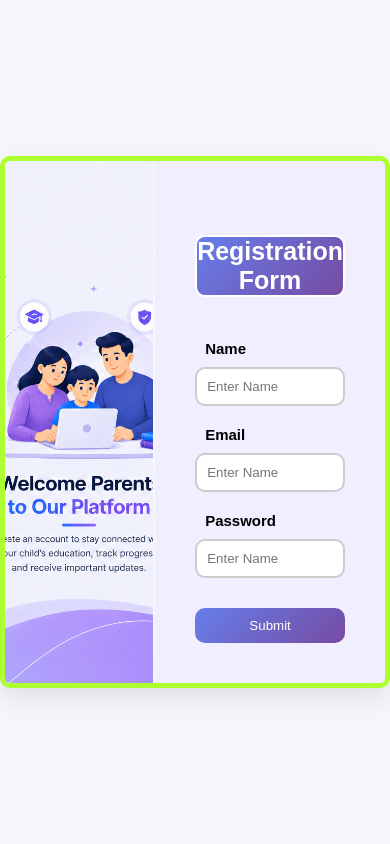
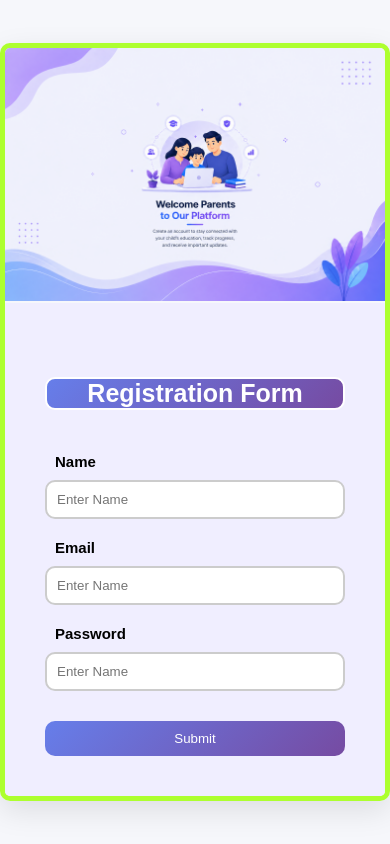
Before and after one commit to tuhin-source/my-app, a React app: page / in a window 390 px wide. Built offline with nearby package versions, Linux system fonts and the light colour scheme; the HTML template or start-up script is replaced by a standard one.

Commit message:
adding-again1

```diff
--- a/src/authentication/parents_auth/parent.css
+++ b/src/authentication/parents_auth/parent.css
@@ -134,3 +134,9 @@ body{
   transform: translateY(-3px);
   opacity: 0.9;
 }
+
+@media (max-width:768px) {
+  .form-card-wrapper .form-card{
+    grid-template-columns: 1fr;
+  }
+}
```
